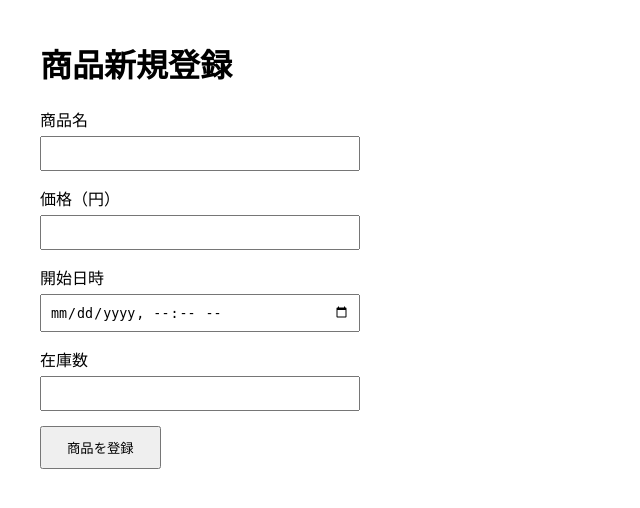
After one commit to makoto860/spring_users, a Java web app: page /products/new.jsp in a window 1280 px wide. The commit adds this page. Shown: the top 508 px of the page, without its empty margins (0-640 px from the left). Run offline with Spring Boot 4, a stand-in JSP engine, Linux system fonts and the light colour scheme; the project's own start-up code is not run, and a stand-in starts its controllers and pages; some of the project's set-up classes (security, data sources, template engines, error pages and the like) are left out, and stand-ins take their place.

Commit message:
新規登録画面を作成する

```diff
--- a/src/main/webapp/products/index.jsp
+++ b/src/main/webapp/products/index.jsp
@@ -7,5 +7,6 @@
 </head>
 <body>
     <h1>商品マスタ管理</h1>
+	<p>webapp/products/index.jsp</p>
 </body>
 </html>
--- /dev/null
+++ b/src/main/webapp/products/new.jsp
@@ -0,0 +1,87 @@
+
+<%@ page contentType="text/html; charset=UTF-8" pageEncoding="UTF-8" %>
+<!DOCTYPE html>
+<html lang="ja">
+<head>
+    <meta charset="UTF-8">
+    <title>商品新規登録</title>
+    <style>
+        body {
+            font-family: sans-serif;
+            margin: 40px;
+        }
+
+        .form-group {
+            margin-bottom: 15px;
+        }
+
+        label {
+            display: block;
+            margin-bottom: 5px;
+        }
+
+        input {
+            width: 300px;
+            padding: 8px;
+        }
+
+        button {
+            padding: 10px 25px;
+            cursor: pointer;
+        }
+
+        .message {
+            color: green;
+        }
+
+        .error {
+            color: red;
+        }
+    </style>
+</head>
+<body>
+    <h1>商品新規登録</h1>
+    <% if (request.getAttribute("message") != null) { %>
+        <p class="message">
+            <%= request.getAttribute("message") %>
+        </p>
+    <% } %>
+    <% if (request.getAttribute("error") != null) { %>
+        <p class="error">
+            <%= request.getAttribute("error") %>
+        </p>
+    <% } %>
+
+    <form method="post"
+          action="${pageContext.request.contextPath}/products">
+        <div class="form-group">
+            <label>商品名</label>
+            <input type="text"
+                   name="productName"
+                   maxlength="100"
+                   required>
+        </div>
+        <div class="form-group">
+            <label>価格（円）</label>
+            <input type="number"
+                   name="price"
+                   min="0"
+                   required>
+        </div>
+        <div class="form-group">
+            <label>開始日時</label>
+            <input type="datetime-local"
+                   name="startdate"
+                   required>
+        </div>
+        <div class="form-group">
+            <label>在庫数</label>
+            <input type="number"
+                   name="stock"
+                   min="0"
+                   required>
+        </div>
+        <button type="submit">商品を登録</button>
+    </form>
+</body>
+</html>
```
Also changed, not shown: src/main/java/com/example/controller/ProductController.java (+37 -16 lines), 1 other file.
